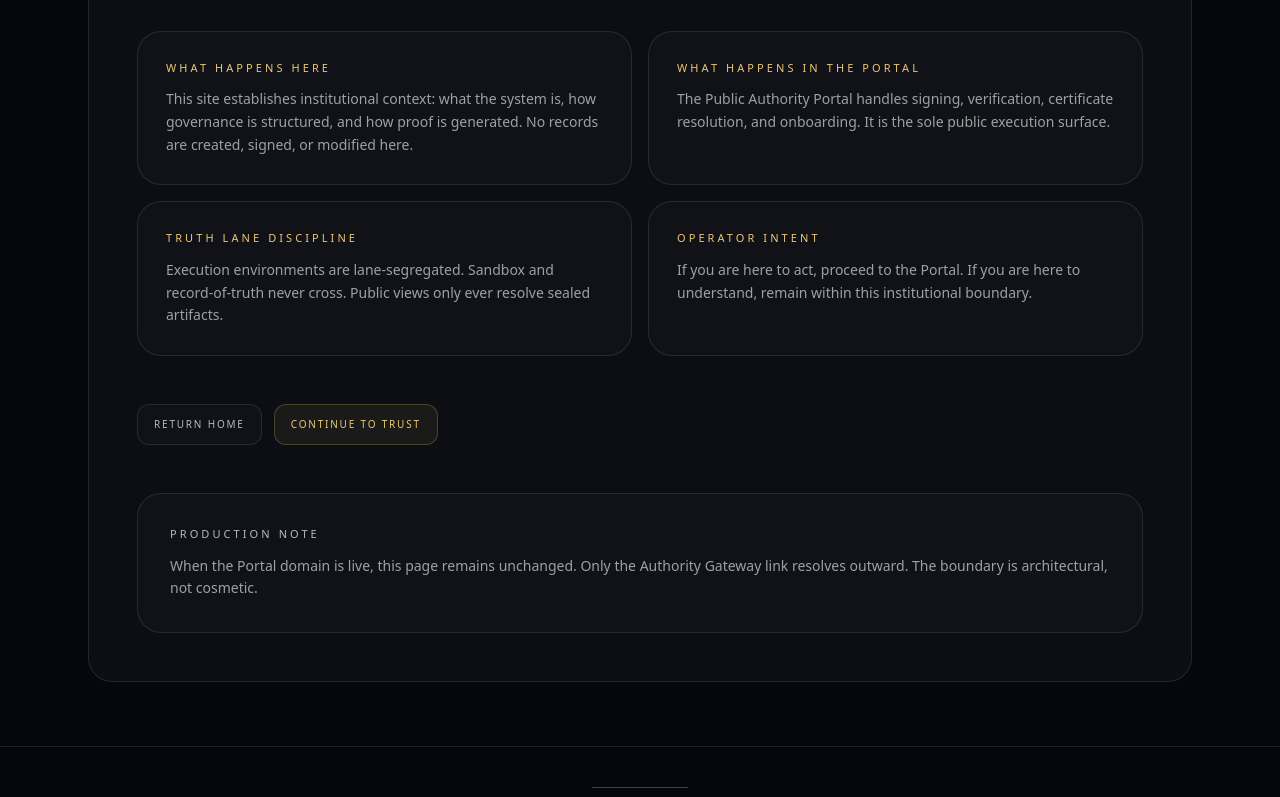
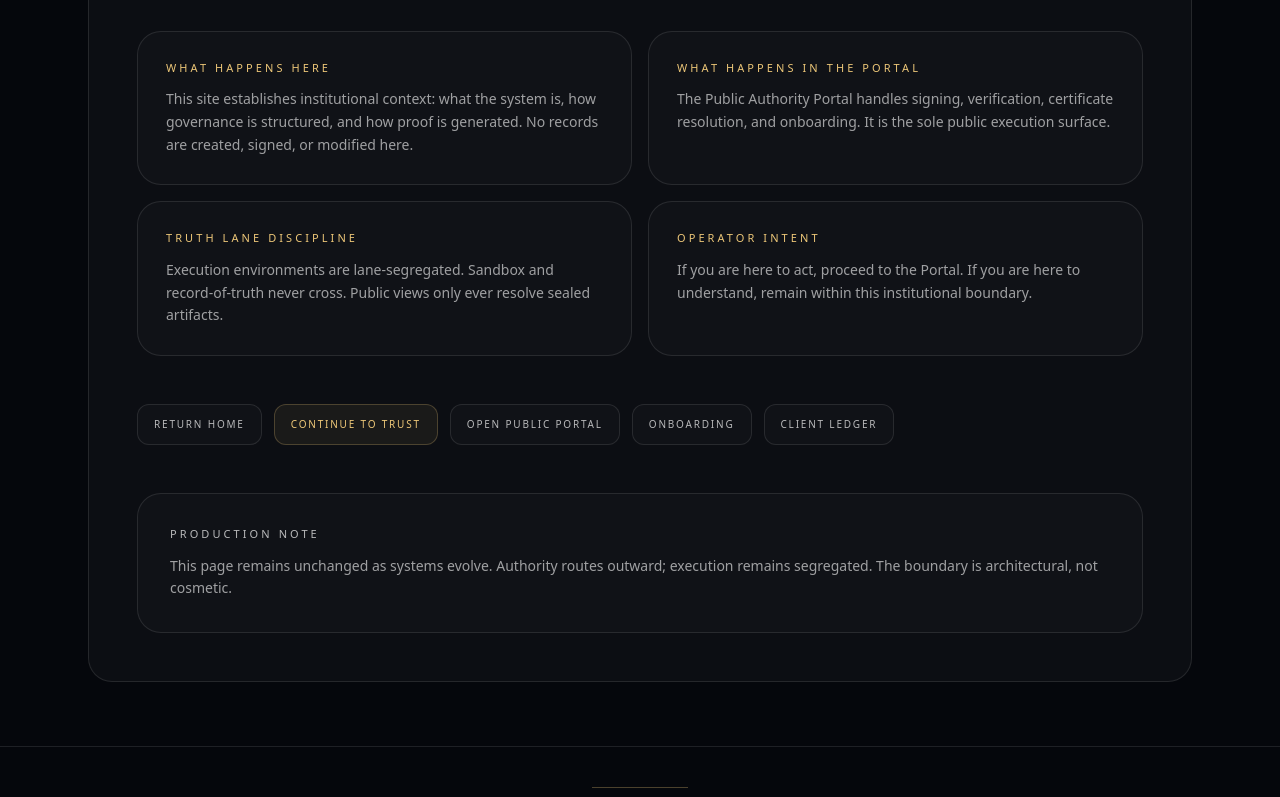
Before and after one commit to oasisinternationalholdingsinc-cyber/oasis-holdings, a Next.js app: page /authority in a window 1280 px wide. Shown: the part 377-1174 px from the top of the page. Built offline with nearby package versions, Linux system fonts and the light colour scheme.

Commit message:
chore: finalize Authority Gateway outbound links

```diff
--- a/src/app/authority/page.tsx
+++ b/src/app/authority/page.tsx
@@ -9,6 +9,37 @@ function Panel({ title, body }: { title: string; body: string }) {
       </div>
       <div className="mt-3 text-sm text-white/60 leading-relaxed">{body}</div>
     </div>
+  );
+}
+
+function ActionLink({
+  href,
+  label,
+  tone = "muted",
+  external = false,
+}: {
+  href: string;
+  label: string;
+  tone?: "muted" | "gold";
+  external?: boolean;
+}) {
+  const cls =
+    tone === "gold"
+      ? "rounded-xl border border-[rgba(255,214,128,.22)] bg-[rgba(255,214,128,.06)] px-4 py-3 text-[10px] tracking-wideplus text-[rgba(255,214,128,.92)] hover:bg-[rgba(255,214,128,.10)]"
+      : "rounded-xl border border-white/10 bg-white/[0.02] px-4 py-3 text-[10px] tracking-wideplus text-white/70 hover:bg-white/[0.04]";
+
+  if (external) {
+    return (
+      <a href={href} target="_blank" rel="noreferrer" className={cls}>
+        {label}
+      </a>
+    );
+  }
+
+  return (
+    <Link href={href} className={cls}>
+      {label}
+    </Link>
   );
 }
 
@@ -26,12 +57,8 @@ export default function Authority() {
         </div>
 
         <div className="hidden md:block rounded-2xl border border-[rgba(255,214,128,.18)] bg-[rgba(255,214,128,.05)] px-4 py-3">
-          <div className="text-[10px] tracking-wideplus text-[rgba(255,214,128,.9)]">
-            BOUNDARY
-          </div>
-          <div className="mt-1 text-[11px] text-white/55">
-            Explain here • Execute elsewhere
-          </div>
+          <div className="text-[10px] tracking-wideplus text-[rgba(255,214,128,.9)]">BOUNDARY</div>
+          <div className="mt-1 text-[11px] text-white/55">Explain here • Execute elsewhere</div>
         </div>
       </div>
 
@@ -54,28 +81,39 @@ export default function Authority() {
         />
       </div>
 
+      {/* ACTIONS (NO WIRING CHANGES TO EXISTING ROUTES) */}
       <div className="mt-12 flex flex-wrap gap-3">
-        <Link
-          href="/"
-          className="rounded-xl border border-white/10 bg-white/[0.02] px-4 py-3 text-[10px] tracking-wideplus text-white/70 hover:bg-white/[0.04]"
-        >
-          RETURN HOME
-        </Link>
+        <ActionLink href="/" label="RETURN HOME" tone="muted" />
 
-        {/* Swap href to https://portal.oasisintlholdings.com when ready */}
-        <Link
-          href="/trust"
-          className="rounded-xl border border-[rgba(255,214,128,.22)] bg-[rgba(255,214,128,.06)] px-4 py-3 text-[10px] tracking-wideplus text-[rgba(255,214,128,.92)] hover:bg-[rgba(255,214,128,.10)]"
-        >
-          CONTINUE TO TRUST
-        </Link>
+        {/* keep your internal trust route exactly as-is */}
+        <ActionLink href="/trust" label="CONTINUE TO TRUST" tone="gold" external={false} />
+
+        {/* optional outward doors (evidence-first; no marketing) */}
+        <ActionLink
+          href="https://portal.oasisintlholdings.com"
+          label="OPEN PUBLIC PORTAL"
+          tone="muted"
+          external
+        />
+        <ActionLink
+          href="https://onboarding.oasisintlholdings.com"
+          label="ONBOARDING"
+          tone="muted"
+          external
+        />
+        <ActionLink
+          href="https://ledger.oasisintlholdings.com"
+          label="CLIENT LEDGER"
+          tone="muted"
+          external
+        />
       </div>
 
       <div className="mt-12 rounded-3xl border border-white/10 bg-white/[0.02] p-8">
         <div className="text-[11px] tracking-widemax text-white/70">PRODUCTION NOTE</div>
         <div className="mt-3 text-sm text-white/60 leading-relaxed">
-          When the Portal domain is live, this page remains unchanged. Only the Authority Gateway
-          link resolves outward. The boundary is architectural, not cosmetic.
+          This page remains unchanged as systems evolve. Authority routes outward; execution remains
+          segregated. The boundary is architectural, not cosmetic.
         </div>
       </div>
     </InstitutionalFrame>
```
